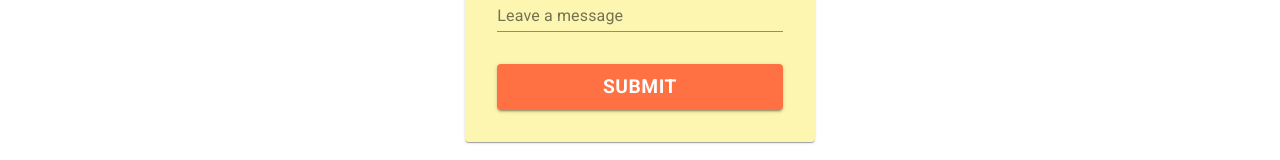
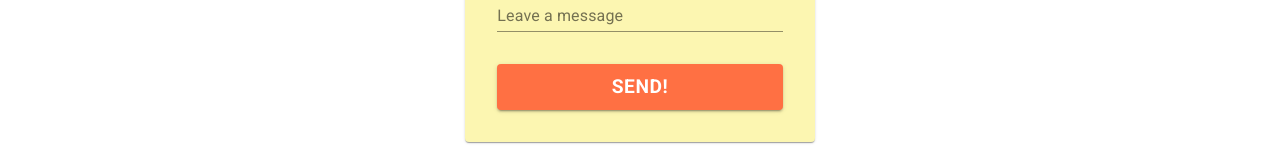
Before and after one commit to fsjorgeluis/portfolio, a React (Create React App) app: page / in a window 1280 px wide. Shown: the part 5197-5357 px from the top of the page. Built offline with nearby package versions, Linux system fonts and the light colour scheme.

Commit message:
Se agrega animacion durante el proceso de envio de mensaje en la seccion contacto

```diff
--- a/src/components/Contact/index.js
+++ b/src/components/Contact/index.js
@@ -3,6 +3,7 @@ import { useFormik } from "formik";
 import axios from 'axios';
 import {
     Button,
+    CircularProgress,
     IconButton,
     Paper,
     Radio,
@@ -18,6 +19,7 @@ import { useStyles } from "./styles";
 const Contact = ({ id, title, dark }) => {
     const [radioValue, setRadioValue] = useState("Hello");
     const [toastOpen, setToastOpen] = useState(false);
+    const [loading, setLoading] = useState(false);
     const classes = useStyles();
 
     const handleChange = (e) => {
@@ -48,9 +50,13 @@ const Contact = ({ id, title, dark }) => {
         },
         validate,
         onSubmit: async values => {
+            setLoading(true);
             try {
                 const { data } = await axios.post('https://micro-mailer.herokuapp.com/send', values, config);
-                if (data.success) setToastOpen(true);
+                if (data.success) {
+                    setToastOpen(true);
+                    setLoading(false);
+                }
                 formik.resetForm();
                 // alert(JSON.stringify(data, null, 2));
             } catch (error) {
@@ -135,7 +141,13 @@ const Contact = ({ id, title, dark }) => {
                                 multiline
                                 rowsMax={4}
                             />
-                            <Button type="submit" variant="contained">Submit</Button>
+                            <Button
+                                type="submit"
+                                variant="contained"
+                                disabled={loading}
+                            >
+                                {loading ? <CircularProgress size={24} /> : 'Send!'}
+                            </Button>
                         </form>
                     </Paper>
                 </div>
```
